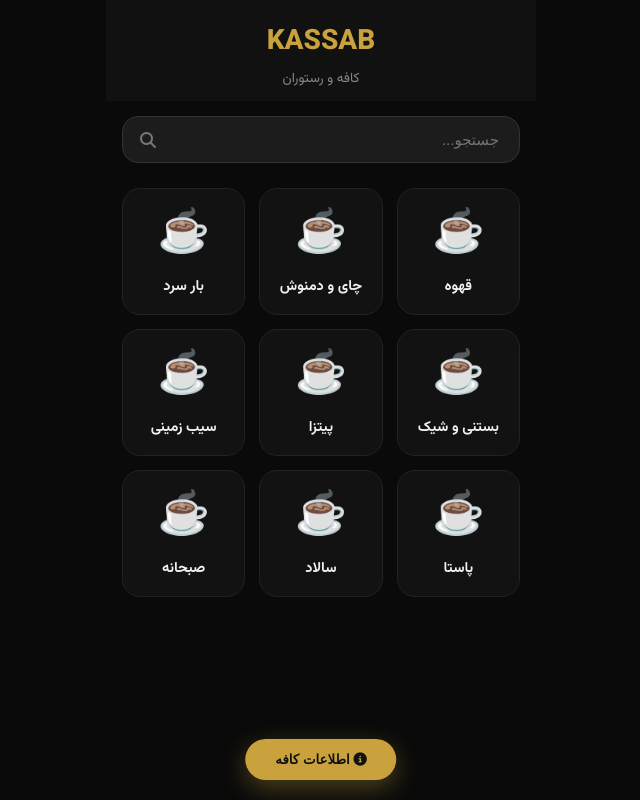
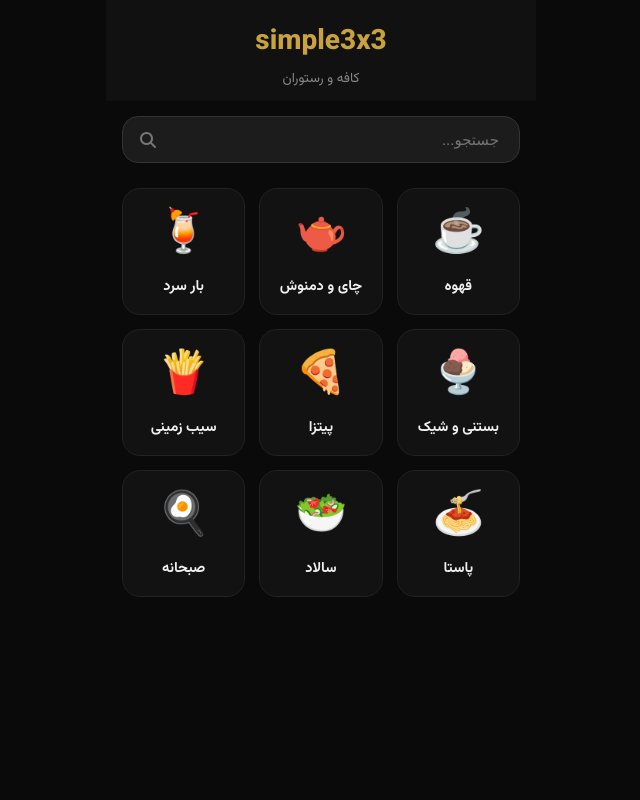
Before and after one commit to mainemail84-blip/simple3x3, a plain HTML site: page index.html in a window 1280 px wide. Shown: the whole page, without its empty margins (319-959 px from the left). Drawn offline with Linux system fonts and the light colour scheme.

Commit message:
Update index.html

```diff
--- a/index.html
+++ b/index.html
@@ -3,7 +3,7 @@
 <head>
 <meta charset="UTF-8">
 <meta name="viewport" content="width=device-width, initial-scale=1.0">
-<title>کساب • منو</title>
+<title>simple3x3</title>
 <link rel="stylesheet" href="https://cdnjs.cloudflare.com/ajax/libs/font-awesome/6.6.0/css/all.min.css">
 <link href="https://fonts.googleapis.com/css2?family=Vazirmatn:wght@400;500;600;700;800&display=swap" rel="stylesheet">
 <style>
@@ -102,22 +102,13 @@
   }
   .menu-name{font-weight:700; margin:10px 0 6px;}
   .menu-price{color:var(--accent); font-weight:800; font-size:15px;}
-
-  /* Info Button */
-  .info-btn{
-    position:fixed; bottom:20px; left:50%; transform:translateX(-50%);
-    background:var(--accent); color:#111; border:none;
-    padding:13px 30px; border-radius:50px; font-weight:700;
-    box-shadow:0 8px 25px rgba(201,162,61,0.35);
-    z-index:100;
-  }
 </style>
 </head>
 <body>
 <div class="app">
 
   <div class="header">
-    <div class="logo">KASSAB</div>
+    <div class="logo">simple3x3</div>
     <div class="subtitle">کافه و رستوران</div>
   </div>
 
@@ -140,66 +131,70 @@
     <div class="menu-grid" id="menuGrid"></div>
   </div>
 
-  <!-- Info Button -->
-  <button class="info-btn" onclick="showInfo()">
-    <i class="fa-solid fa-circle-info"></i> اطلاعات کافه
-  </button>
-
-</div>
-
-<!-- Info Panel -->
-<div id="infoPanel" style="display:none; position:fixed; bottom:0; left:0; right:0; background:#111; padding:25px; border-top:3px solid var(--accent); z-index:200; max-height:75vh; overflow:auto;">
-  <h3 style="text-align:center; color:var(--accent);">اطلاعات کافه</h3>
-  <p><strong>آدرس:</strong><br>انتهای خیابان راه آهن</p>
-  <p style="margin:18px 0;"><strong>تلفن:</strong><br>۰۲۱-۳۳۳۴۴۵۵۶</p>
-  <p><strong>ساعات کاری:</strong><br>۱۰ صبح تا ۱۲ شب</p>
-  <button onclick="hideInfo()" style="margin-top:25px; width:100%; padding:14px; background:#222; border:none; border-radius:12px; color:white;">بستن</button>
 </div>
 
 <script>
 let menuItems = [];
-let currentCategory = null;
+let categories = [];
 
 async function loadMenu(){
   try{
     const res = await fetch('menu-data.json?t=' + Date.now());
     menuItems = await res.json();
-  }catch(e){}
+  }catch(e){
+    console.error("خطا در بارگذاری منو", e);
+  }
   renderCategories();
 }
 
+function getCategories(){
+  const catMap = new Map();
+  menuItems.forEach(item => {
+    if(!catMap.has(item.category)){
+      catMap.set(item.category, {
+        name: item.category,
+        emoji: item.categoryEmoji || item.emoji || '☕'  // اولویت: categoryEmoji -> emoji -> پیش‌فرض
+      });
+    }
+  });
+  return Array.from(catMap.values());
+}
+
 function renderCategories(){
-  const cats = [...new Set(menuItems.map(i => i.category))];
+  categories = getCategories();
   let html = '';
 
-  cats.forEach(cat => {
+  categories.forEach(cat => {
     html += `
-      <div class="cat-item" onclick="openCategory('${cat}')">
-        <div class="icon">☕</div>
-        <div class="cat-name">${cat}</div>
+      <div class="cat-item" onclick="openCategory('${cat.name}')">
+        <div class="icon">${cat.emoji}</div>
+        <div class="cat-name">${cat.name}</div>
       </div>`;
   });
 
   document.getElementById('catGrid').innerHTML = html;
 }
 
-function openCategory(cat){
-  currentCategory = cat;
+function openCategory(catName){
   document.getElementById('categoriesView').style.display = 'none';
   document.getElementById('itemsView').style.display = 'block';
 
-  document.getElementById('currentCatTitle').textContent = cat;
+  document.getElementById('currentCatTitle').textContent = catName;
 
-  const filtered = menuItems.filter(i => i.category === cat);
+  const filtered = menuItems.filter(i => i.category === catName);
   let html = '';
 
   filtered.forEach(item => {
     const price = Number(item.price);
     const hasPrice = !isNaN(price) && price > 0;
 
+    const emojiHTML = item.emoji ?
+      `<div class="emoji">${item.emoji}</div>` :
+      (item.image ? `<img src="${item.image}" alt="">` : `<div class="emoji">☕</div>`);
+
     html += `
       <div class="menu-item">
-        ${item.image ? `<img src="${item.image}" alt="">` : `<div class="emoji">☕</div>`}
+        ${emojiHTML}
         <div class="menu-name">${item.name}</div>
         ${hasPrice ? `<div class="menu-price">${price.toLocaleString('fa-IR')} تومان</div>` : ''}
       </div>`;
@@ -213,17 +208,9 @@ function backToCategories(){
   document.getElementById('categoriesView').style.display = 'block';
 }
 
-function showInfo(){
-  document.getElementById('infoPanel').style.display = 'block';
-}
-function hideInfo(){
-  document.getElementById('infoPanel').style.display = 'none';
-}
-
-// Search (simple)
+// Search
 document.getElementById('searchInput').addEventListener('input', (e) => {
   if(e.target.value.trim() !== ''){
-    // For simplicity, go back to categories when searching
     backToCategories();
   }
 });
```
